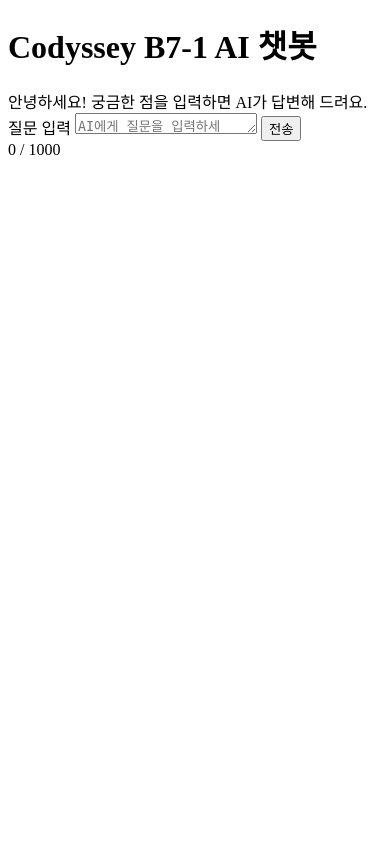
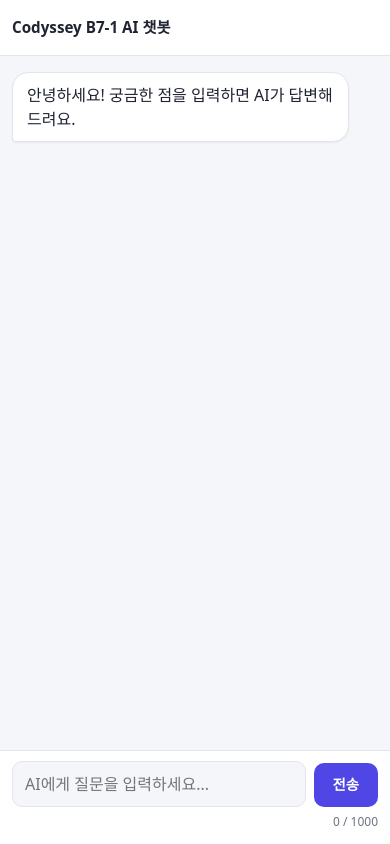
Before and after one commit to jha21vvv/codyssey-b7-1, a Python web app: template templates/index.html in a window 390 px wide. Run offline with Jinja, Linux system fonts and the light colour scheme; the template is opened without the code that fills it, so the values that code supplies are empty.

Commit message:
feat: style.css 모던 반응형 스타일링 및 말풍선 디자인 구현

```diff
--- /dev/null
+++ b/static/css/style.css
@@ -0,0 +1,299 @@
+/*
+ * [권태현 전담] 웹 챗봇 반응형 스타일시트
+ * 색상·간격은 :root 변수로 관리하고, 시스템이 다크 모드면 변수만 바꿔 적용합니다.
+ */
+
+:root {
+  --color-bg: #f5f6fa;
+  --color-surface: #ffffff;
+  --color-surface-muted: #eef0f6;
+  --color-border: #e2e5ee;
+  --color-text: #1f2430;
+  --color-text-muted: #6b7280;
+  --color-primary: #4f46e5;
+  --color-primary-hover: #4338ca;
+  --color-on-primary: #ffffff;
+  --color-danger: #c62828;
+  --color-danger-bg: #fdecec;
+  --color-danger-border: #f5c2c2;
+  --color-success: #1b7f3b;
+  --radius-bubble: 16px;
+  --radius-control: 10px;
+  --shadow-sm: 0 1px 2px rgba(16, 24, 40, 0.06);
+  --shadow-md: 0 12px 32px rgba(16, 24, 40, 0.18);
+  --header-height: 56px;
+  --content-width: 820px;
+  font-family: "Pretendard", "Apple SD Gothic Neo", "Malgun Gothic", system-ui, -apple-system, "Segoe UI", sans-serif;
+}
+
+@media (prefers-color-scheme: dark) {
+  :root {
+    --color-bg: #0f1117;
+    --color-surface: #181b24;
+    --color-surface-muted: #232733;
+    --color-border: #2c3140;
+    --color-text: #e7e9ee;
+    --color-text-muted: #9aa1b1;
+    --color-primary: #7c74ff;
+    --color-primary-hover: #6a61f5;
+    --color-danger: #ff8a8a;
+    --color-danger-bg: #3a1d21;
+    --color-danger-border: #5c2a31;
+    --color-success: #6fd394;
+  }
+}
+
+*,
+*::before,
+*::after {
+  box-sizing: border-box;
+}
+
+/* display를 지정한 요소도 hidden 속성이 있으면 확실히 숨김 */
+[hidden] {
+  display: none !important;
+}
+
+html,
+body {
+  height: 100%;
+}
+
+body {
+  margin: 0;
+  display: flex;
+  flex-direction: column;
+  height: 100vh;
+  height: 100dvh;
+  background: var(--color-bg);
+  color: var(--color-text);
+  line-height: 1.5;
+}
+
+/* ---------- 버튼 ---------- */
+.btn {
+  display: inline-flex;
+  align-items: center;
+  justify-content: center;
+  gap: 6px;
+  padding: 8px 14px;
+  border: 1px solid transparent;
+  border-radius: var(--radius-control);
+  font: inherit;
+  font-size: 0.9rem;
+  font-weight: 600;
+  cursor: pointer;
+  transition: background-color 0.15s ease, opacity 0.15s ease;
+}
+
+.btn:focus-visible {
+  outline: 2px solid var(--color-primary);
+  outline-offset: 2px;
+}
+
+.btn:disabled {
+  opacity: 0.5;
+  cursor: not-allowed;
+}
+
+.btn-primary {
+  background: var(--color-primary);
+  color: var(--color-on-primary);
+}
+
+.btn-primary:hover:not(:disabled) {
+  background: var(--color-primary-hover);
+}
+
+.btn-secondary {
+  background: var(--color-surface-muted);
+  color: var(--color-text);
+  border-color: var(--color-border);
+}
+
+.btn-secondary:hover:not(:disabled) {
+  border-color: var(--color-primary);
+}
+
+/* ---------- 헤더 ---------- */
+.app-header {
+  display: flex;
+  align-items: center;
+  gap: 12px;
+  height: var(--header-height);
+  padding: 0 20px;
+  background: var(--color-surface);
+  border-bottom: 1px solid var(--color-border);
+  flex-shrink: 0;
+}
+
+.app-title {
+  flex: 1;
+  margin: 0;
+  font-size: 1.05rem;
+  font-weight: 700;
+  white-space: nowrap;
+  overflow: hidden;
+  text-overflow: ellipsis;
+}
+
+.auth-info {
+  display: flex;
+  align-items: center;
+  gap: 8px;
+  font-size: 0.9rem;
+}
+
+/* ---------- 본문 / 대화 영역 ---------- */
+.app-body {
+  display: flex;
+  flex: 1;
+  min-height: 0;
+}
+
+.chat-panel {
+  display: flex;
+  flex: 1;
+  flex-direction: column;
+  min-width: 0;
+  min-height: 0;
+}
+
+.chat-messages {
+  display: flex;
+  flex: 1;
+  flex-direction: column;
+  gap: 12px;
+  overflow-y: auto;
+  /* 넓은 화면에서는 대화 폭을 --content-width로 제한하고 가운데 정렬 */
+  padding: 24px max(16px, calc((100% - var(--content-width)) / 2));
+}
+
+/* ---------- 말풍선 ---------- */
+.message {
+  max-width: min(720px, 85%);
+  padding: 10px 14px;
+  border-radius: var(--radius-bubble);
+  box-shadow: var(--shadow-sm);
+  /* AI 응답의 줄바꿈을 그대로 보여주고, 긴 단어·URL도 말풍선 안에서 줄바꿈 */
+  white-space: pre-wrap;
+  overflow-wrap: anywhere;
+}
+
+.message.user {
+  align-self: flex-end;
+  background: var(--color-primary);
+  color: var(--color-on-primary);
+  border-bottom-right-radius: 4px;
+}
+
+.message.assistant {
+  align-self: flex-start;
+  background: var(--color-surface);
+  border: 1px solid var(--color-border);
+  border-bottom-left-radius: 4px;
+}
+
+.message.failed {
+  background: var(--color-danger-bg);
+  border-color: var(--color-danger-border);
+  color: var(--color-danger);
+}
+
+/* ---------- 입력 영역 ---------- */
+.chat-form {
+  display: grid;
+  grid-template-columns: 1fr auto;
+  gap: 6px 8px;
+  padding: 12px max(16px, calc((100% - var(--content-width)) / 2)) 16px;
+  background: var(--color-surface);
+  border-top: 1px solid var(--color-border);
+  flex-shrink: 0;
+}
+
+.chat-form textarea {
+  min-height: 44px;
+  max-height: 160px;
+  padding: 10px 12px;
+  border: 1px solid var(--color-border);
+  border-radius: var(--radius-control);
+  background: var(--color-bg);
+  color: var(--color-text);
+  font: inherit;
+  line-height: 1.5;
+  resize: none;
+}
+
+.chat-form textarea:focus {
+  outline: none;
+  border-color: var(--color-primary);
+  box-shadow: 0 0 0 3px color-mix(in srgb, var(--color-primary) 25%, transparent);
+}
+
+.send-btn {
+  align-self: end;
+  height: 44px;
+  padding: 0 18px;
+}
+
+.chat-form-footer {
+  display: flex;
+  grid-column: 1 / -1;
+  align-items: center;
+  gap: 8px;
+  min-height: 1.2em;
+}
+
+.input-hint {
+  margin: 0;
+  color: var(--color-danger);
+  font-size: 0.85rem;
+}
+
+.char-count {
+  margin-left: auto;
+  color: var(--color-text-muted);
+  font-size: 0.75rem;
+  font-variant-numeric: tabular-nums;
+}
+
+.char-count.over {
+  color: var(--color-danger);
+  font-weight: 700;
+}
+
+/* 화면에는 숨기고 스크린리더에는 읽히게 하는 유틸리티 */
+.visually-hidden {
+  position: absolute;
+  width: 1px;
+  height: 1px;
+  margin: -1px;
+  padding: 0;
+  overflow: hidden;
+  clip: rect(0 0 0 0);
+  white-space: nowrap;
+  border: 0;
+}
+
+/* ---------- 모바일 ---------- */
+@media (max-width: 640px) {
+  .app-header {
+    padding: 0 12px;
+  }
+
+  .app-title {
+    font-size: 0.95rem;
+  }
+
+  .chat-messages {
+    padding: 16px 12px;
+  }
+
+  .message {
+    max-width: 92%;
+  }
+
+  .chat-form {
+    padding: 10px 12px 12px;
+  }
+}
--- a/templates/index.html
+++ b/templates/index.html
@@ -4,6 +4,7 @@
   <meta charset="UTF-8">
   <meta name="viewport" content="width=device-width, initial-scale=1.0">
   <title>Codyssey B7-1 AI Chatbot</title>
+  <link rel="stylesheet" href="/static/css/style.css">
 </head>
 <body>
   <!--
```
